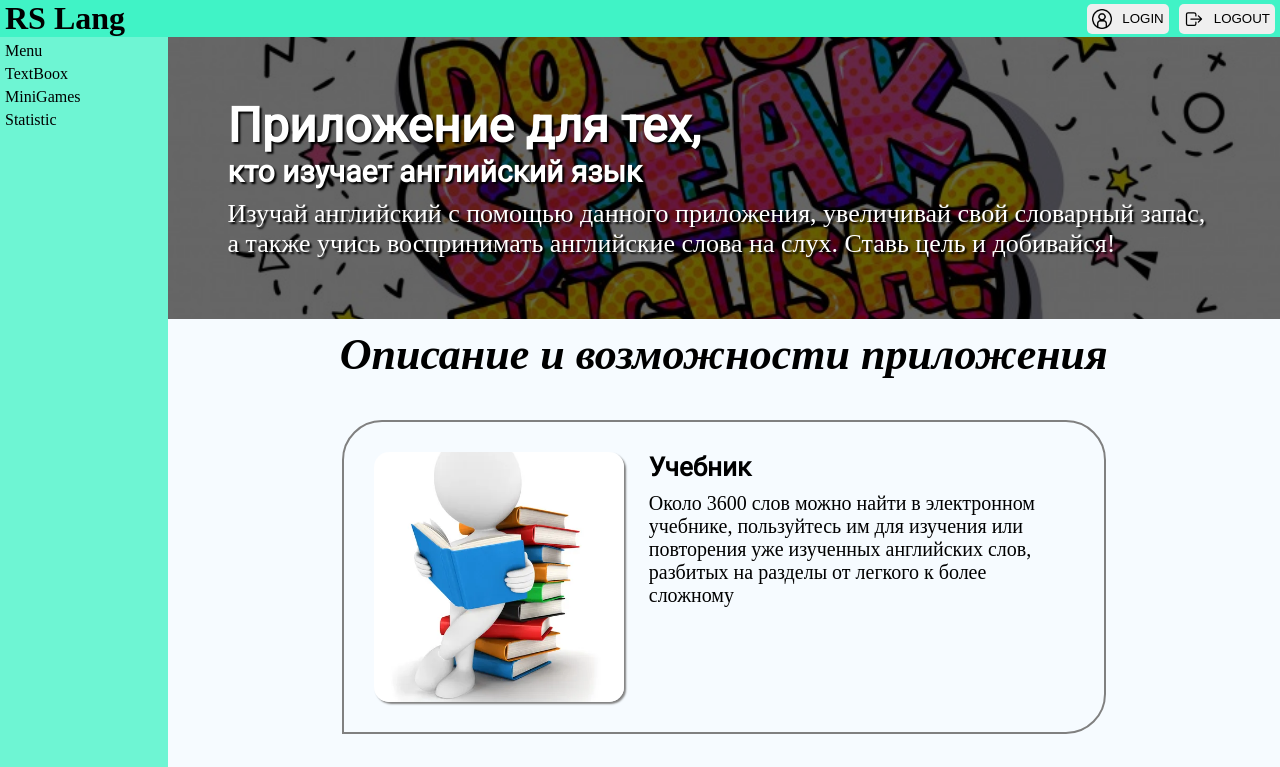
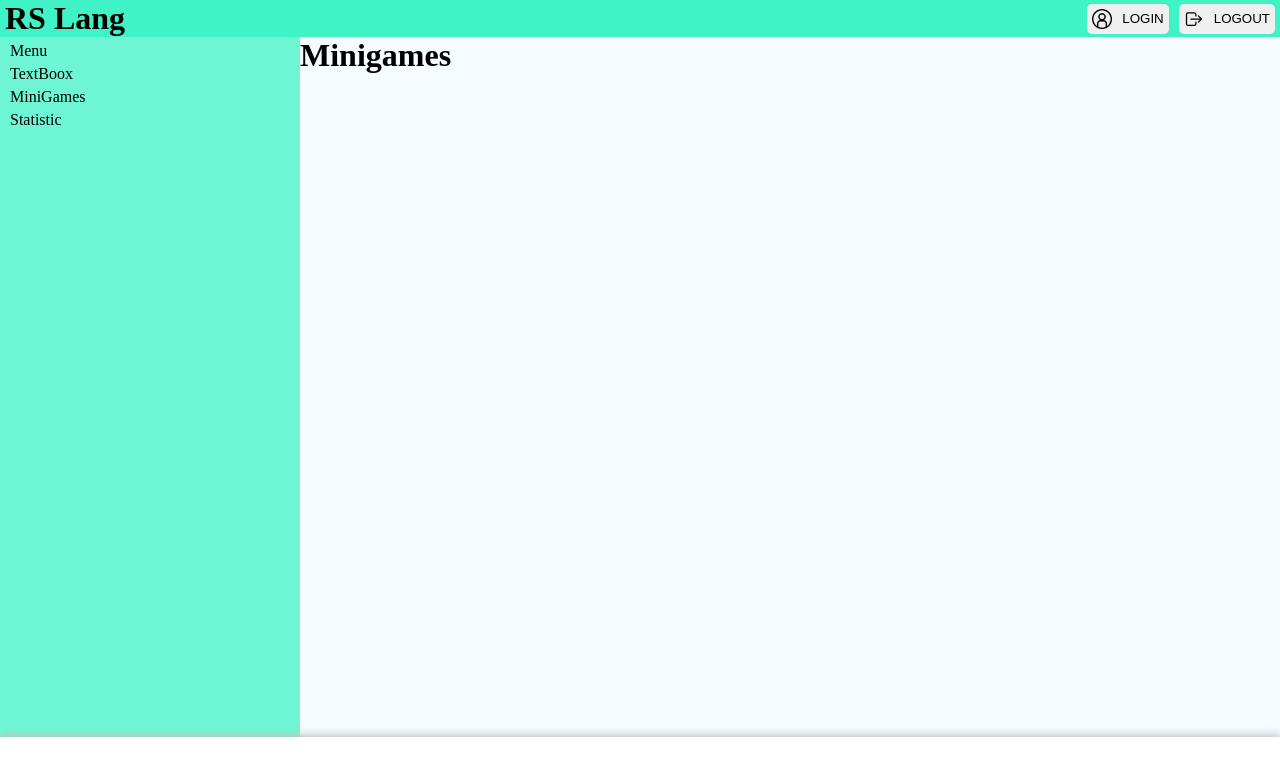
Before and after one commit to mishaplx/RS-Lang-App, a React (Create React App) app: page /minigames in a window 1280 px wide. Shown: the top 767 px of the page. Built offline with nearby package versions, Linux system fonts and the light colour scheme; a web font is replaced by a local one.

Commit message:
feat: add routes

```diff
--- a/package.json
+++ b/package.json
@@ -10,6 +10,7 @@
     "gh-pages": "^3.2.3",
     "react": "^17.0.2",
     "react-dom": "^17.0.2",
+    "react-router-dom": "^6.2.1",
     "react-scripts": "5.0.0",
     "web-vitals": "^2.1.4"
   },
--- a/src/component/App/App.js
+++ b/src/component/App/App.js
@@ -2,16 +2,29 @@ import './App.css';
 import Footer from '../Footer/Footer.js'
 import Header from '../Header/Header.js'
 import Main from '../Main/Main.js'
-import NAvigation from '../Navigation/Navigation.js'
+import Navigation from '../Navigation/Navigation.js'
 import Login from "../Login/Login";
 import Registration from "../Registration/Registration";
+import Textboox from '../Textboox/Textboox';
+import Minigames from '../Minigames/Minigames';
+import Statistics from '../Statistics/Statistics';
+import {
+  Routes,
+  Route
+} from "react-router-dom";
+
 function App() {
   return (
     <div className="app">
      <Header/>
      <div className="main__flex">
-      <NAvigation />
-      <Main/>
+      <Navigation />
+      <Routes>
+        <Route path="/" element={<Main />}/>
+        <Route path="/textboox" element={<Textboox />}/>
+        <Route path="/minigames" element={<Minigames />}/>
+        <Route path="/statistics" element={<Statistics />}/>
+      </Routes>
      </div>
      <Footer/>
      <Login/>
--- /dev/null
+++ b/src/component/Minigames/Minigames.js
@@ -0,0 +1,9 @@
+function Minigames() {
+    return (
+      <main className="main">
+        <h1>Minigames</h1>
+      </main>
+    );
+  }
+
+  export default Minigames;
--- a/src/component/Navigation/Navigation.js
+++ b/src/component/Navigation/Navigation.js
@@ -1,22 +1,27 @@
 import './Navigation.css'
+import {Link} from "react-router-dom";
+
+
 function Navigation() {
   return (
     <nav className="nav">
       <ul>
         <li>
           <span className="nav__icon"></span>
-          <span className="nav__name">Menu</span>
+          <Link to="/" className="nav__name">Menu</Link>
         </li>
         <li>
         <span className="nav__icon"></span>
-          <span className="nav__name">TextBoox</span>
+        <Link to="/textboox" className="nav__name">TextBoox</Link>
         </li>
         <li>
           <span className="nav__icon"></span>
-          <span className="nav__name">MiniGames</span></li>
+          <Link to="/minigames" className="nav__name">MiniGames</Link>
+        </li>
         <li>
           <span className="nav__icon"></span>
-          <span className="nav__name">Statistic</span></li>
+          <Link to="/statistics" className="nav__name">Statistic</Link>
+        </li>
       </ul>
     </nav>
   );
--- /dev/null
+++ b/src/component/Statistics/Statistics.js
@@ -0,0 +1,10 @@
+
+function Statistic() {
+  return (
+    <main className="main">
+      <h1>Statistics</h1>
+    </main>
+  );
+}
+
+export default Statistic;
--- /dev/null
+++ b/src/component/Textboox/Textboox.js
@@ -0,0 +1,9 @@
+function Textboox() {
+    return (
+      <main className="main">
+        <h1>Textboox</h1>
+      </main>
+    );
+  }
+
+  export default Textboox;
--- a/src/index.js
+++ b/src/index.js
@@ -3,10 +3,13 @@ import ReactDOM from 'react-dom';
 import './index.css';
 import App from './component/App/App.js';
 import reportWebVitals from './reportWebVitals';
+import { BrowserRouter } from 'react-router-dom';
 
 ReactDOM.render(
   <React.StrictMode>
-    <App />
+    <BrowserRouter>
+      <App />
+    </BrowserRouter>
   </React.StrictMode>,
   document.getElementById('root')
 );
```
Also changed, not shown: src/component/Statistics/Statistics.css (added), 1 other file (tests, documents, lock files or other folders).
